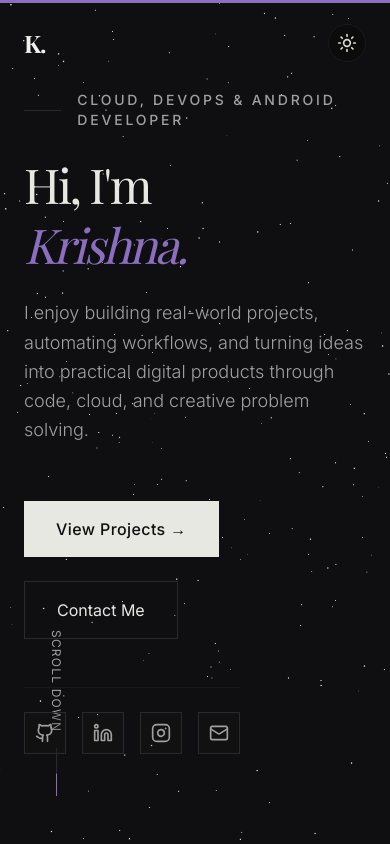
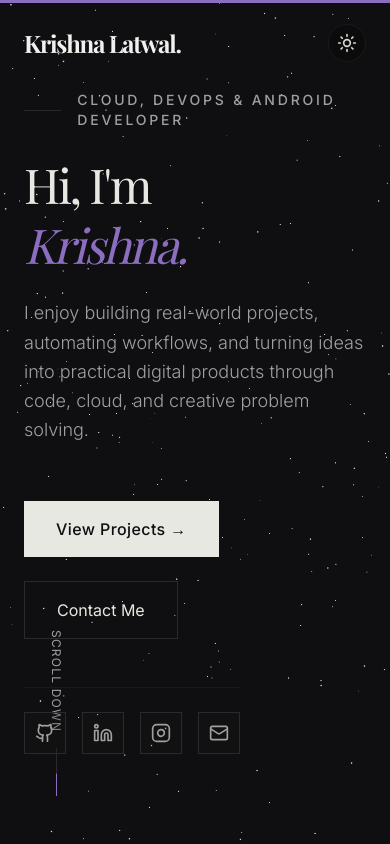
Before and after one commit to krishnalatwal/Portfolio, a React (Vite) app in the folder frontend/: page / in a window 390 px wide. Shown: the top 844 px of the page. Built offline with nearby package versions, Linux system fonts and the light colour scheme; no server answers; a web font is replaced by a local one.

Commit message:
content: update real profile info, logo, email, phone, bio, and stats

```diff
--- a/frontend/src/components/Layout.jsx
+++ b/frontend/src/components/Layout.jsx
@@ -16,7 +16,7 @@ export const Layout = () => {
       {/* Fixed Navigation / Header */}
       <header className={`fixed top-0 left-0 w-full z-50 py-6 px-6 md:px-12 lg:px-24 xl:px-32 mix-blend-difference text-white pointer-events-none transition-all duration-300`}>
         <div className="flex justify-between items-center max-w-[1440px] mx-auto w-full pointer-events-auto">
-          <Link to="/" className="font-serif text-2xl md:text-3xl font-bold tracking-tighter hover:text-accent transition-colors">K.</Link>
+          <Link to="/" className="font-serif text-2xl md:text-3xl font-bold tracking-tighter hover:text-accent transition-colors">Krishna Latwal.</Link>
 
           <nav className="hidden lg:flex gap-8 xl:gap-12 text-xs md:text-sm uppercase tracking-widest font-light">
             {isHome ? (
```
